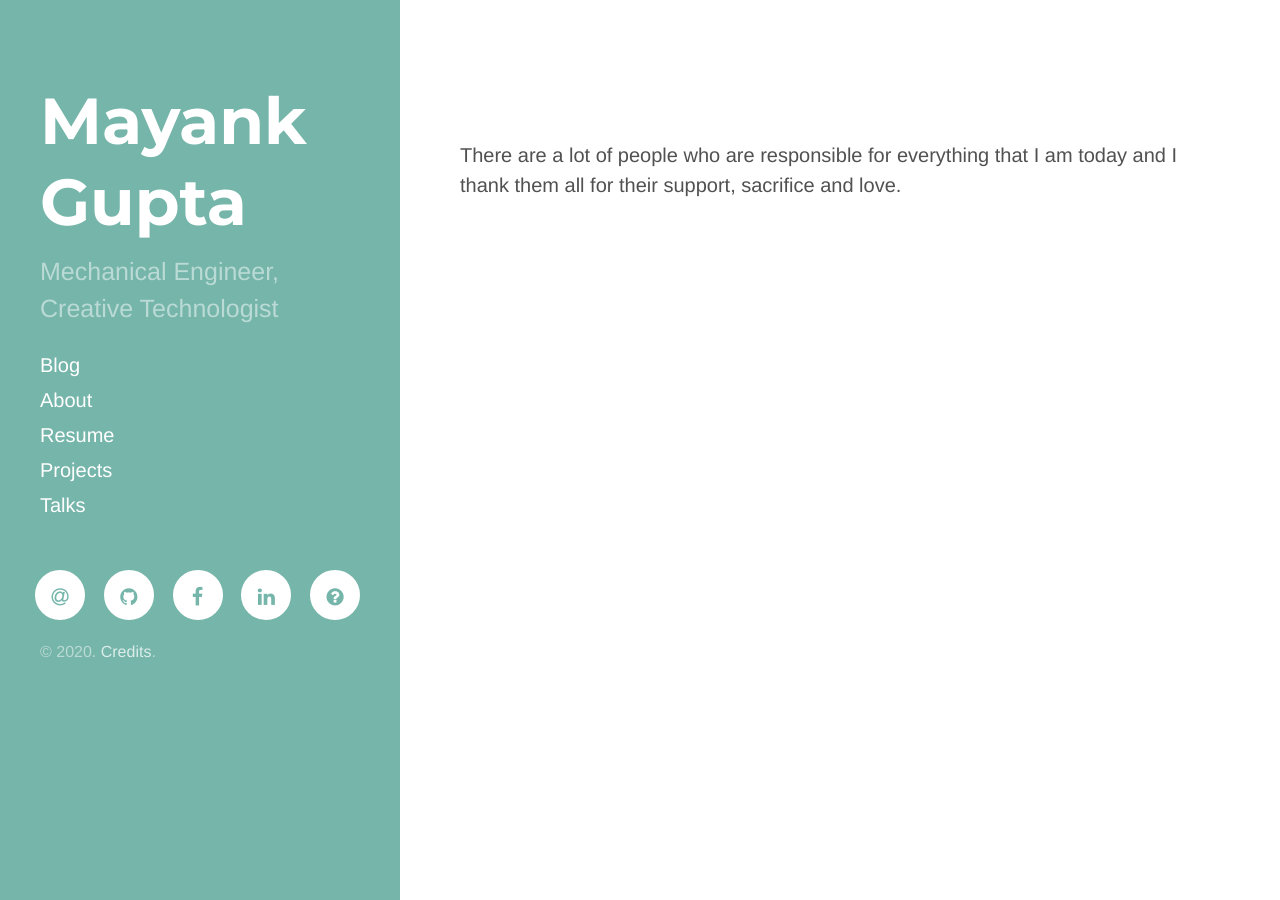
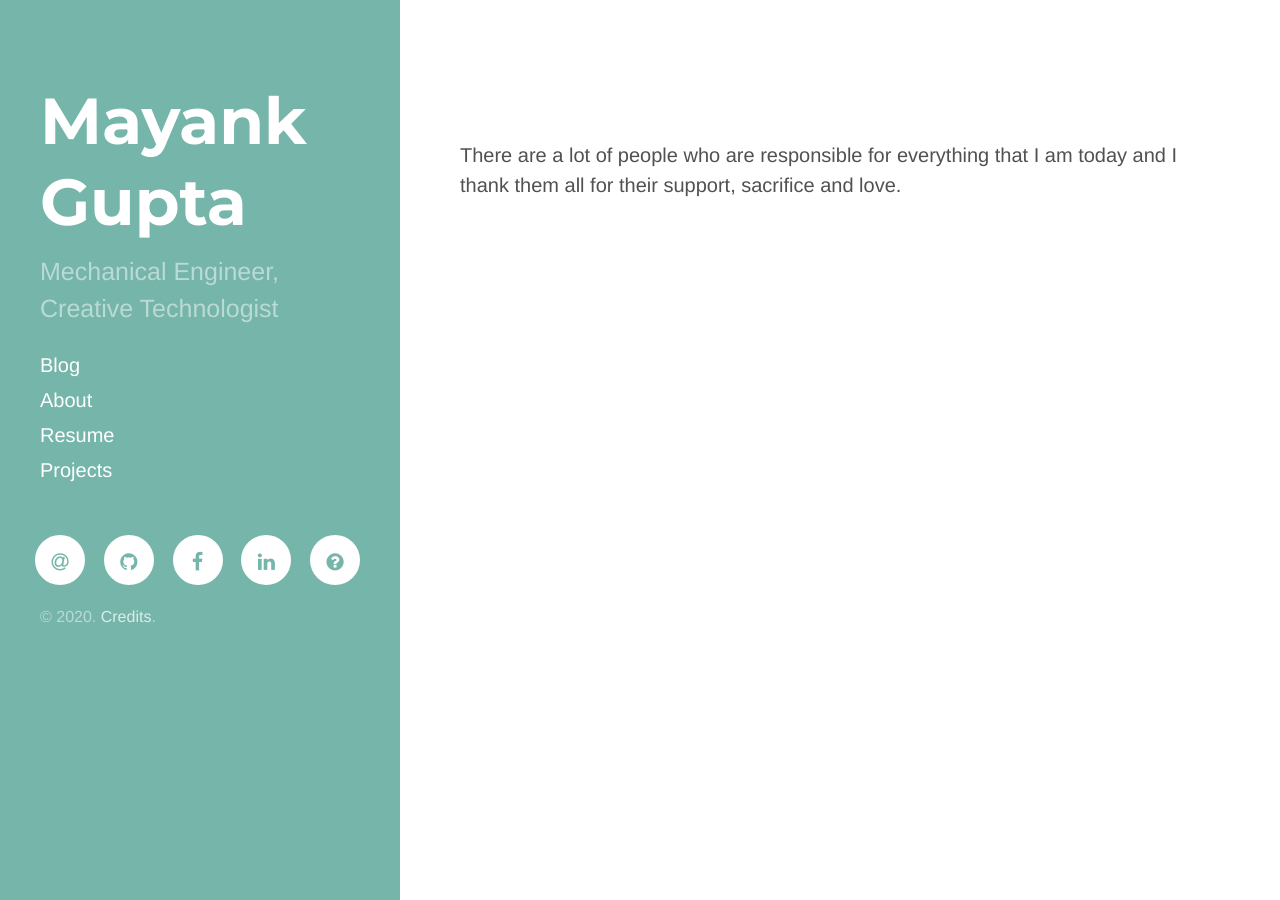
Before and after one commit to arcruiton/mayankgupta.gq, a Jekyll site: the page built from credits/index.md, in a window 1280 px wide. Built offline with Jekyll 4.4.1, drawn with Linux system fonts in a browser that asks for light colours; nearby versions of some CDN libraries; our own code applies the rules of GitHub Pages for plain Markdown files.

Commit message:
Update sidebar.html

```diff
--- a/_includes/sidebar.html
+++ b/_includes/sidebar.html
@@ -36,8 +36,7 @@
          href="{{ site.baseurl }}/resume/">Resume</a>
       <a class="sidebar-nav-item"
          href="{{ site.baseurl }}/projects/">Projects</a>
-      <a class="sidebar-nav-item"
-         href="{{ site.baseurl }}/talks/">Talks</a>
+
     </nav>
 
     <ul class="list-inline" id="sidebar-buttons">
@@ -58,13 +57,6 @@
         </li>
 
        <li>
-            <!--
-<a href="{{ site.author.googleplus }}" target="_blank" class="btn-social btn-outline" title="Mayank on Google+">
-                <i class="fa fa-fw fa-google-plus"></i>
-            </a>
-        </li>
-        <li>
--->
             <a href="{{ site.author.linkedin}}" target="_blank" class="btn-social btn-outline" title="Mayank on LinkedIn">
                 <i class="fa fa-fw fa-linkedin"></i>
             </a>
```
